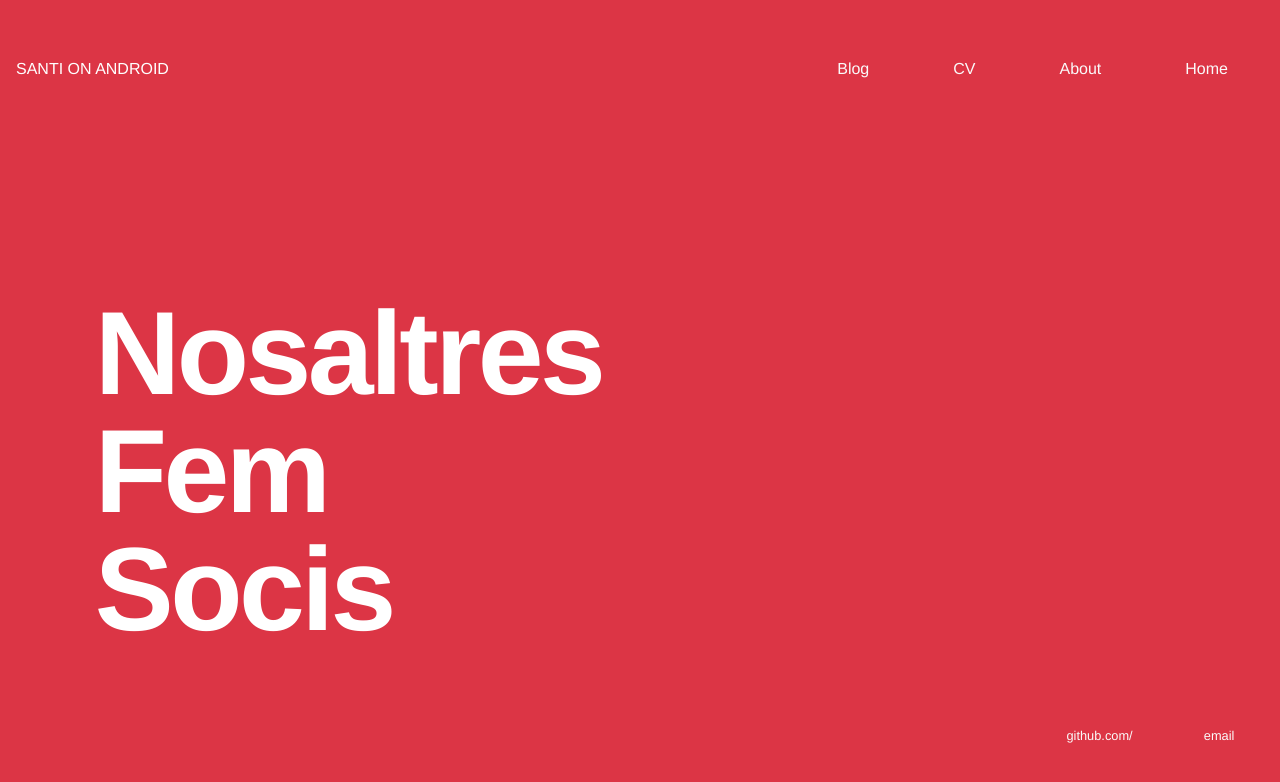
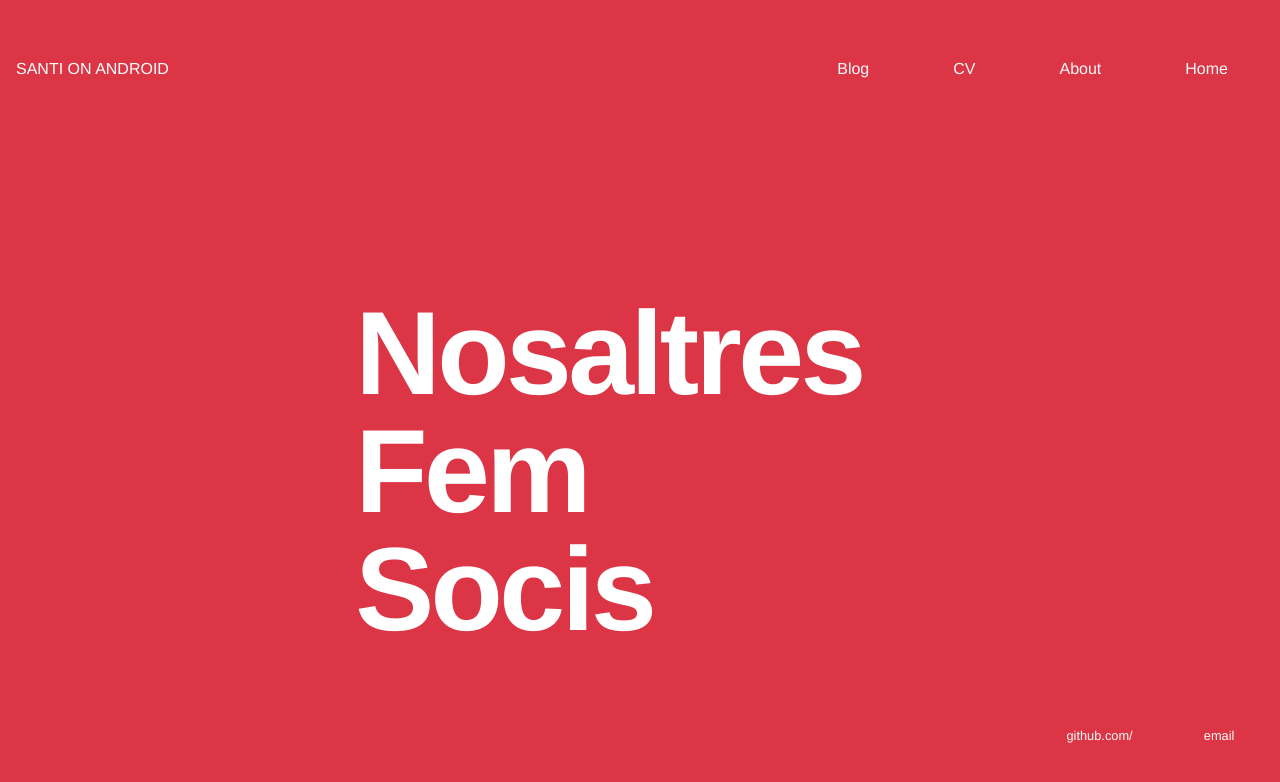
Before and after one commit to SantiOnAndroid/SantiOnAndroid.github.io, a Jekyll site: the page built from index.html, in a window 1280 px wide. Shown: the top 782 px of the page. Built offline with Jekyll 4.4.1, drawn with Linux system fonts in a browser that asks for light colours; some web fonts are replaced.

Commit message:
modificant titolj

```diff
--- a/css/main.css
+++ b/css/main.css
@@ -65,7 +65,7 @@ h1 {
     font-weight: 800;
     letter-spacing: -.03em;
     line-height: 100%;
-    margin-left: 0.8em;
+    margin-left: 3em;
 
 
 }
```
